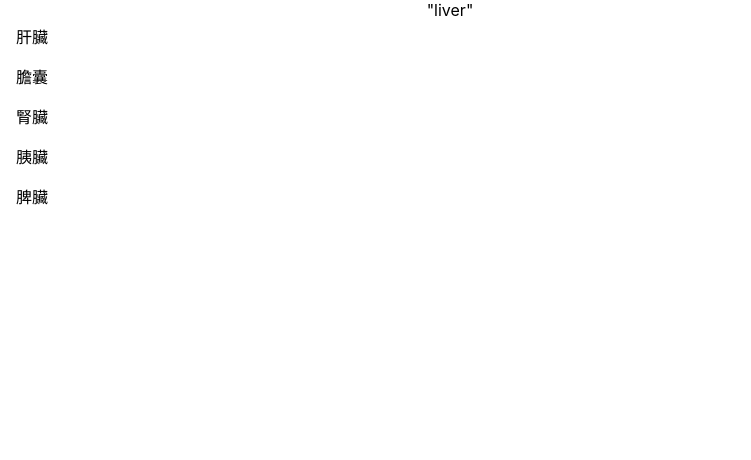
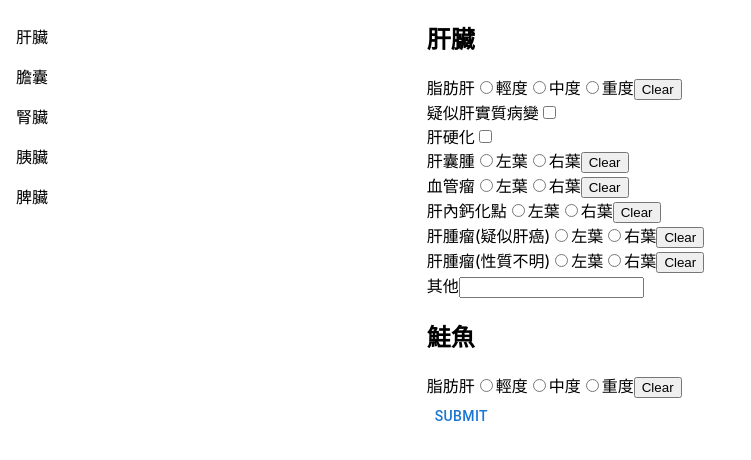
Before and after one commit to Yang-Jiaxiang/React-Mui-Json-to-Form, a React (Create React App) app: page / in a window 1280 px wide. Shown: the top 460 px of the page, without its empty margins (0-751 px from the left). Built offline with nearby package versions, Linux system fonts and the light colour scheme.

Commit message:
判斷type

```diff
--- a/package.json
+++ b/package.json
@@ -6,14 +6,18 @@
     "@emotion/react": "^11.8.2",
     "@emotion/styled": "^11.8.1",
     "@jsonforms/material-renderers": "^2.5.2",
+    "@jsonforms/react": "^2.5.2",
     "@mui/icons-material": "^5.5.1",
     "@mui/material": "^5.5.1",
+    "@rjsf/core": "^4.1.0",
     "@testing-library/jest-dom": "^5.16.2",
     "@testing-library/react": "^12.1.4",
     "@testing-library/user-event": "^13.5.0",
+    "i": "^0.3.7",
+    "npm": "^8.5.5",
     "react": "^17.0.2",
     "react-dom": "^17.0.2",
-    "react-jsonschema-form-material-ui": "^3.0.0-rc.3",
+    "react-hook-form": "^7.28.0",
     "react-router-dom": "^6.2.2",
     "react-scripts": "5.0.0",
     "web-vitals": "^2.1.4"
--- a/src/App.js
+++ b/src/App.js
@@ -1,16 +1,17 @@
-import NavBar from './Component/NavBar'
-import FormContent from './Component/Content'
+import NavBar from "./Component/NavBar";
+import FormContent from "./Component/Content/index";
 import { Grid } from "@mui/material";
+import {formTemplate} from "./Component/formTemplate"
 
 function App() {
     return (
         <div>
             <Grid container>
                 <Grid item xs={4}>
-                  <NavBar/>
+                    <NavBar />
                 </Grid>
                 <Grid item xs={8}>
-                  <FormContent/>
+                    <FormContent formTemplate={formTemplate} />
                 </Grid>
             </Grid>
         </div>
--- a/src/Component/Content/index.js
+++ b/src/Component/Content/index.js
@@ -1,6 +1,102 @@
-import { FormData, LiveColumns } from "../FormContent";
-const FormContent = () => {
-    console.log(FormData);
-    return <div>{JSON.stringify(FormData.Liver.name)}</div>;
+import { Button } from "@mui/material";
+import React, { useState, useEffect } from "react";
+
+const FormContent = (props) => {
+    const [formJson, setFormJson] = useState({});
+
+    console.log(props.formTemplate);
+
+    const formTemplate = () => {
+        return props.formTemplate.map((formTemplate) => {
+            const { title, name, fields } = formTemplate;
+            const renderFields = (fields) => {
+                return fields.map((field) => {
+                    let { title, type, name, options } = field;
+
+                    function clearRadioButtons(name) {
+                        var radioButtonArray = document.getElementsByName(name);
+
+                        for (var i = 0; i < radioButtonArray.length; i++) {
+                            var radioButton = radioButtonArray[i];
+                            radioButton.checked = false;
+                        }
+                    }
+
+                    switch (type) {
+                        case "text":
+                            return (
+                                <div key={name}>
+                                    <label htmlFor={name}>{title}</label>
+                                    <input type="text" />
+                                </div>
+                            );
+
+                        case "radio":
+                            return (
+                                <div key={name}>
+                                    <label htmlFor={name}>{title}</label>
+                                    {options.map((option) => {
+                                        return (
+                                            <>
+                                                <input
+                                                    type="radio"
+                                                    name={name}
+                                                    value={option.value}
+                                                />
+                                                {option.label}
+                                            </>
+                                        );
+                                    })}
+                                    <input
+                                        type="button"
+                                        onClick={() => clearRadioButtons(name)}
+                                        value="Clear"
+                                    />
+                                </div>
+                            );
+
+                        case "checkbox":
+                            return (
+                                <div key={name}>
+                                    <label htmlFor={name}>{title}</label>
+                                    <input type="checkbox" id="cbox1" value="first_checkbox"/>
+                                </div>
+                            );
+                        default:
+                            return (
+                                <div>
+                                    <span className="red-trxt">
+                                        Invalid field
+                                    </span>
+                                </div>
+                            );
+                    }
+                });
+            };
+            return (
+                <div>
+                    <h2>{title}</h2>
+                    {renderFields(fields)}
+                </div>
+            );
+        });
+    };
+
+    return (
+        <div>
+            <form>
+                {formTemplate()}
+                <Button
+                    className="btn"
+                    onClick={() => {
+                        console.log(formJson);
+                    }}
+                >
+                    Submit
+                </Button>
+            </form>
+        </div>
+    );
 };
+
 export default FormContent;
--- /dev/null
+++ b/src/Component/formTemplate.js
@@ -0,0 +1,94 @@
+export const formTemplate = [
+    {
+        name: "liver",
+        title: "肝臟",
+        fields: [
+            {
+                title: "脂肪肝",
+                type: "radio",
+                name: "FLD",
+                options: [
+                    { label: "輕度", value: 1 },
+                    { label: "中度", value: 2 },
+                    { label: "重度", value: 3 },
+                ],
+            },
+            {
+                title: "疑似肝實質病變",
+                type: "checkbox",
+                name: "SLPL",
+            },
+            {
+                name: "LC",
+                title: "肝硬化",
+                type: "checkbox",
+            },
+            {
+                name: "PLD",
+                title: "肝囊腫",
+                type: "radio",
+                options: [
+                    { label: "左葉", value: "left" },
+                    { label: "右葉", value: "right" },
+                ],
+            },
+            {
+                name: "HEM",
+                title: "血管瘤",
+                type: "radio",
+                options: [
+                    { label: "左葉", value: "left" },
+                    { label: "右葉", value: "right" },
+                ],
+            },
+            {
+                name: "IC",
+                title: "肝內鈣化點",
+                type: "radio",
+                options: [
+                    { label: "左葉", value: "left" },
+                    { label: "右葉", value: "right" },
+                ],
+            },
+            {
+                name: "HEP",
+                title: "肝腫瘤(疑似肝癌)",
+                type: "radio",
+                options: [
+                    { label: "左葉", value: "left" },
+                    { label: "右葉", value: "right" },
+                ],
+            },
+            {
+                name: "HEPU",
+                title: "肝腫瘤(性質不明)",
+                type: "radio",
+                options: [
+                    { label: "左葉", value: "left" },
+                    { label: "右葉", value: "right" },
+                ],
+            },
+            {
+                name: "other",
+                title: "其他",
+                type: "text",
+            },
+        ],
+    },
+    {
+        name: "鮭魚",
+        title: "鮭魚",
+        fields: [
+            {
+                title: "脂肪肝",
+                type: "radio",
+                name: "FLD",
+                options: [
+                    { label: "輕度", value: 1 },
+                    { label: "中度", value: 2 },
+                    { label: "重度", value: 3 },
+                ],
+            },
+        ],
+    },
+];
```
Also changed, not shown: src/Component/Content/JsonForms/JsonSchma.json (deleted, +0 -24 lines), src/Component/Content/index2.js (added, +86 -0 lines), 1 other file (tests, documents, lock files or other folders).
